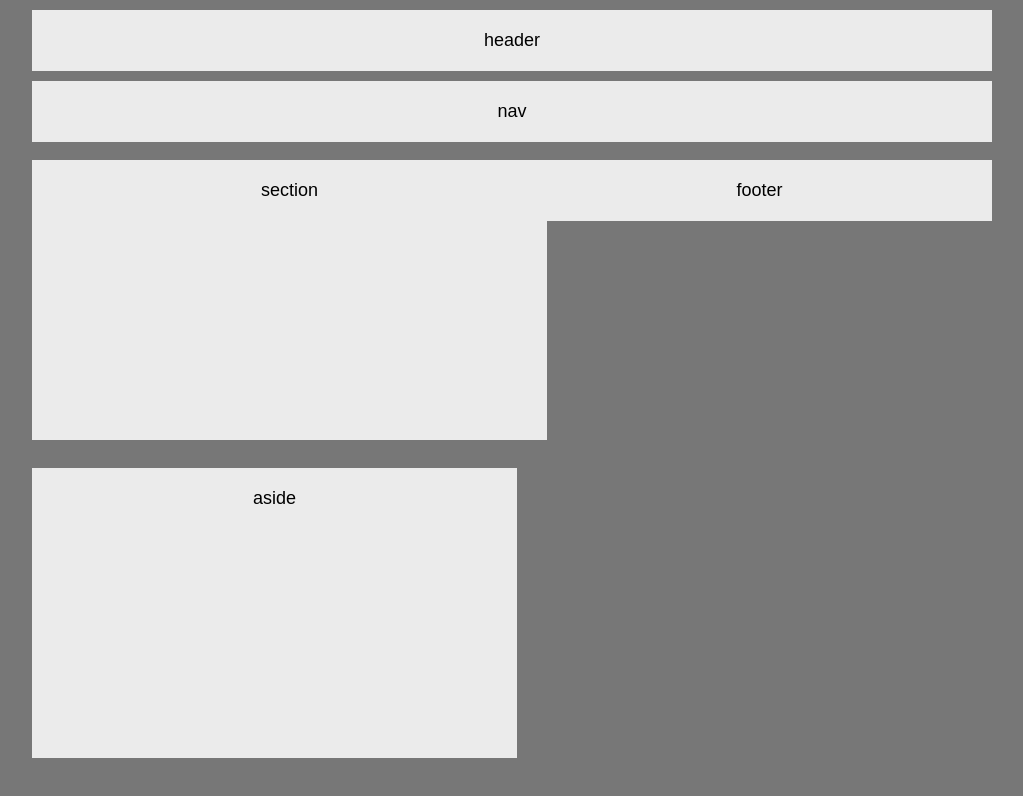
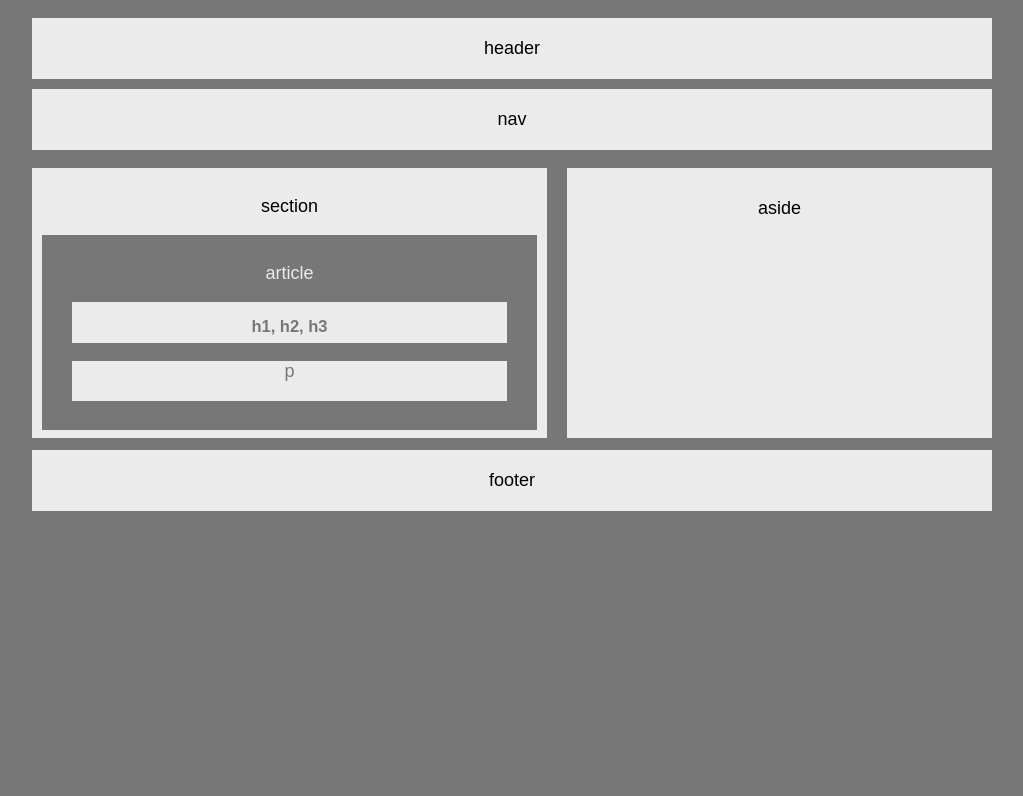
Before and after one commit to Wyb0/HW-Wireframe, a plain HTML site: page index.html in a window 1280 px wide. Shown: the whole page, without its empty margins (128-1151 px from the left). Drawn offline with Linux system fonts and the light colour scheme.

Commit message:
updated index and style

```diff
--- a/index.html
+++ b/index.html
@@ -8,11 +8,31 @@
     <p class="header">header</p>
     <p class="nav">nav</p>
 
-    <p class="section">section</p>
+    <section class="section">
+        <p>section</p>
+
+            <section class="article">
+            <p>article</p>
+
+
+            <section class="h">
+            <h2>h1, h2, h3</h1>
+            </section>
+
+            <section class="p">
+            <p>p</p>
+            </section>
+
+        </section>
+    </section>
+
+
 
     <p class="aside">aside</p>
     <p class="footer">footer</p>
 
 
+
+
 </body>
 </html>
--- a/style.css
+++ b/style.css
@@ -15,23 +15,12 @@ body {
 
  .nav {
     background-color: #ebebeb;
-     font-family: 'Arial', 'Helvetica Neue', Helvetica, sans-serif;
-    font-size: 18px;
-    text-align: center;
-    padding: 20px;
-    margin-top: 10px;
-    }
-
-
- p {
-    background-color: #ebebeb;
     font-family: 'Arial', 'Helvetica Neue', Helvetica, sans-serif;
     font-size: 18px;
     text-align: center;
     padding: 20px;
     margin-top: 10px;
     }
-
 
 
 .section {
@@ -50,7 +39,52 @@ body {
     font-family: 'Arial', 'Helvetica Neue', Helvetica, sans-serif;
     font-size: 18px;
     text-align: center;
-    height: 250px;
-    width: 445px;
+    height: 240px;
+    width: 425px;
+    margin-top: 0px;
+    margin-left: 20px;
+    padding-top: 30px;
     float: left;
+
     }
+
+.h {
+    clear: both;
+    background-color: #ebebeb;
+    color: #777;
+    margin-left: 20px;
+    margin-right: 20px;
+    height: 40px;
+    font-size: 11px;
+    padding-top: 1px;
+    text-align: center;
+}
+
+.p {
+    background-color: #ebebeb;
+    color: #777;
+    margin-left: 20px;
+    margin-right: 20px;
+    height: 40px;
+    text-align: center;
+}
+
+.article {
+    background-color: #777;
+    color: #ebebeb;
+    font-family: 'Arial', 'Helvetica Neue', Helvetica, sans-serif;
+    font-size: 18px;
+    text-align: center;
+    padding: 10px;
+    height: 175px;
+
+    }
+
+.footer {
+    background-color: #ebebeb;
+    font-family: 'Arial', 'Helvetica Neue', Helvetica, sans-serif;
+    font-size: 18px;
+    text-align: center;
+    padding: 20px;
+    margin-top: 300px;
+    }
```
